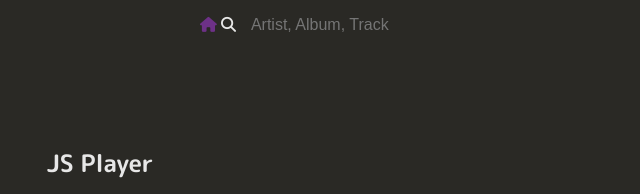
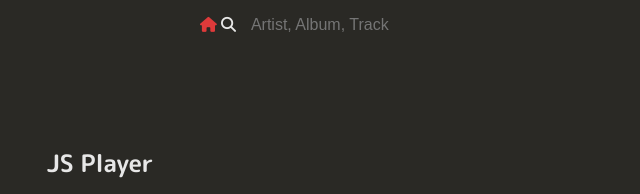
Before and after one commit to zJaaal/js-player, a website built with Vite: page index.html in a window 1280 px wide. In both pictures the pointer is over the element 208 px from the left and 25 px from the top of the page. Shown: the top 194 px of the page, 0-640 px from the left. Built offline with nearby package versions, Linux system fonts and the light colour scheme; no server answers; grey boxes are pictures that could not be loaded.

Commit message:
Update style.css

```diff
--- a/css/style.css
+++ b/css/style.css
@@ -340,7 +340,7 @@ ul {
     font-size: 15px;
 }
 .house-icon:hover {
-    color: var(--primary);
+    color: var(--secundary);
 }
 
 /* Initial Value */
```
